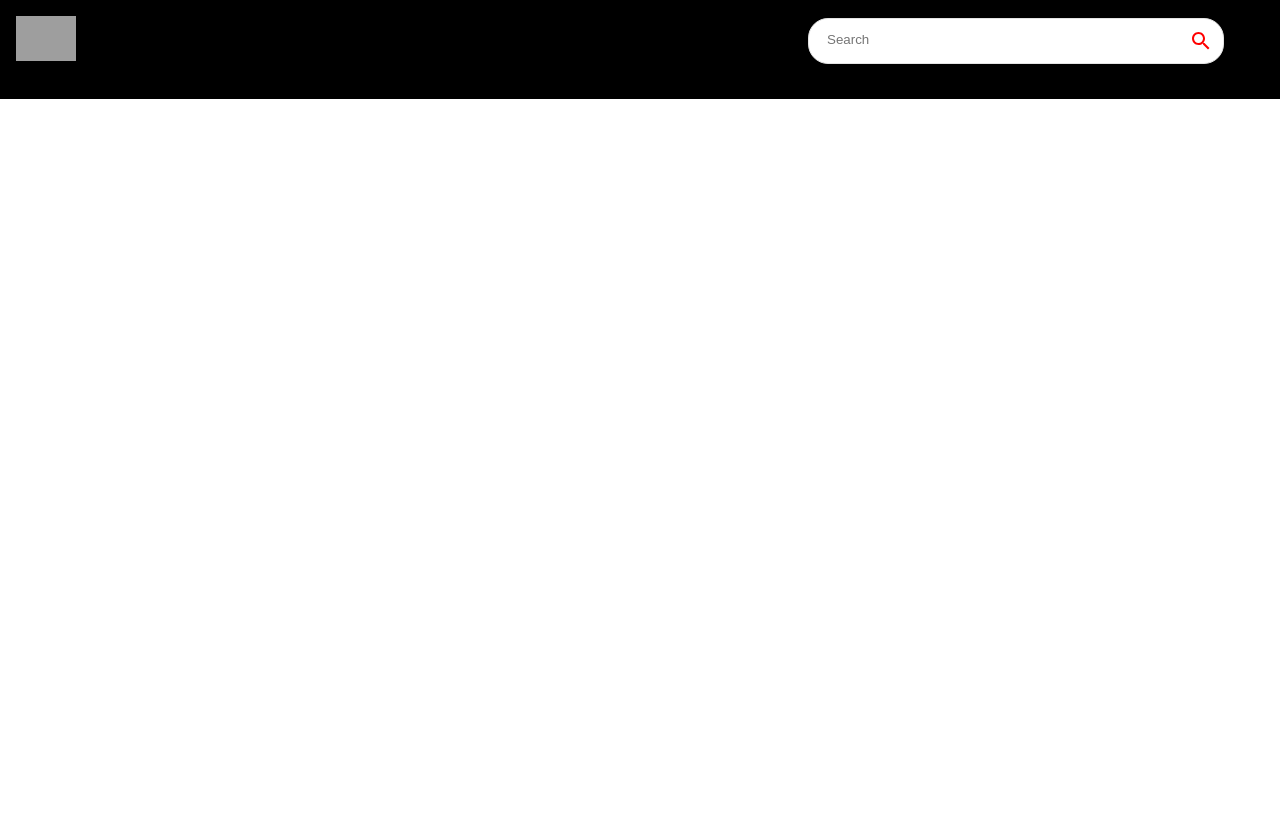
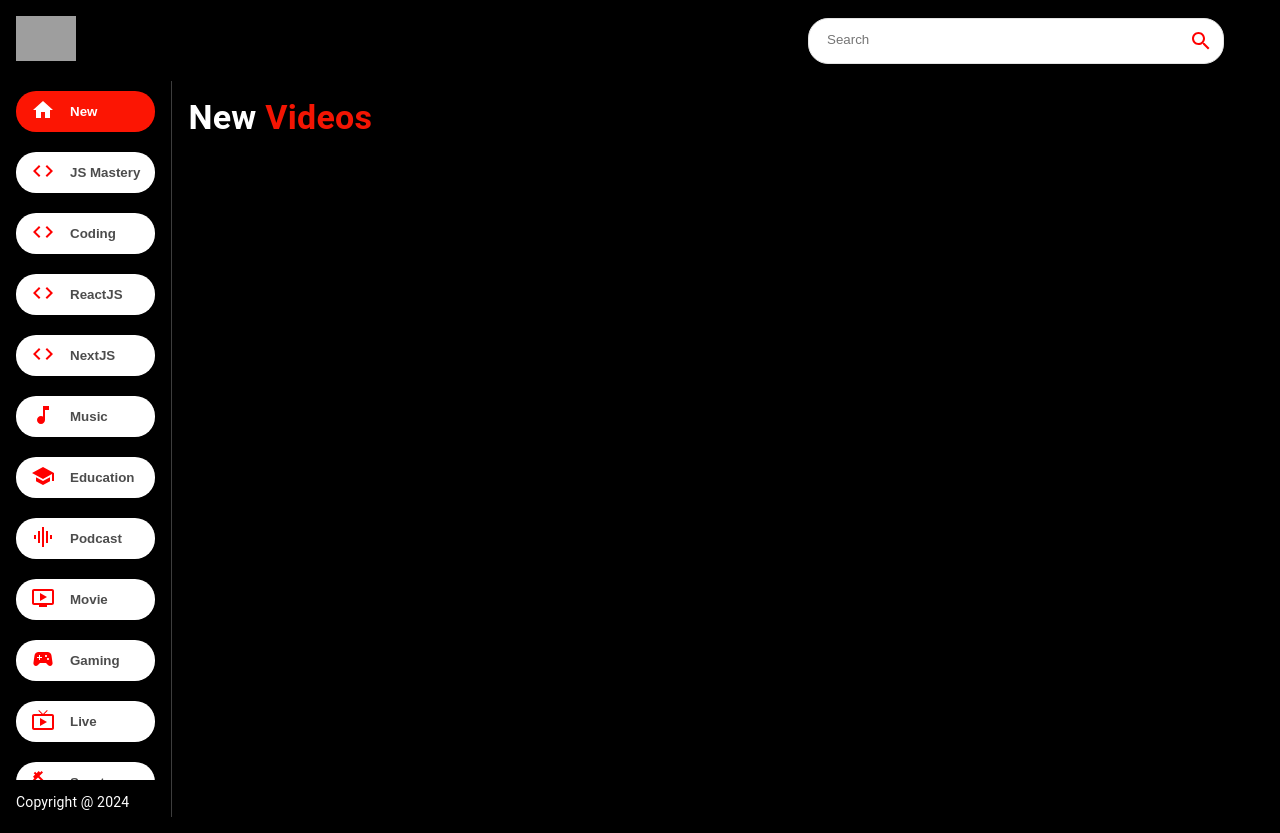
Before and after one commit to waiyanhtet1/youtube-clone, a React (Vite) app: page / in a window 1280 px wide. Before the commit the page ends 800 px from the top, so only its background shows below. Built offline with nearby package versions, Linux system fonts and the light colour scheme; grey boxes are pictures that could not be loaded.

Commit message:
add: style of sidebar in component

```diff
--- a/src/components/Feed.jsx
+++ b/src/components/Feed.jsx
@@ -1,7 +1,39 @@
+import { Box, Stack, Typography } from "@mui/material";
 import React from "react";
+import { Sidebar } from "../components";
 
 const Feed = () => {
-  return <div>Feed</div>;
+  return (
+    <Stack sx={{ flexDirection: { sx: "column", md: "row" } }}>
+      <Box
+        sx={{
+          height: { sx: "auto", md: "92vh" },
+          borderRight: "1px solid #3d3d3d",
+          px: { sx: 0, md: 2 },
+        }}
+      >
+        <Sidebar />
+        <Typography
+          className="copyright"
+          variant="body2"
+          sx={{ mt: 1.5, color: "#fff" }}
+        >
+          Copyright @ 2024
+        </Typography>
+      </Box>
+
+      <Box p={2} sx={{ overflowY: "auto", height: "90vh", flex: 2 }}>
+        <Typography
+          variant="h4"
+          fontWeight="bold"
+          mb={2}
+          sx={{ color: "#fff" }}
+        >
+          New <span style={{ color: "#F31503" }}>Videos</span>
+        </Typography>
+      </Box>
+    </Stack>
+  );
 };
 
 export default Feed;
--- /dev/null
+++ b/src/components/Sidebar.jsx
@@ -0,0 +1,47 @@
+import { Stack } from "@mui/material";
+import { categories } from "../utils/contants";
+
+const Sidebar = () => {
+  const selectedCategory = "New";
+
+  return (
+    <Stack
+      direction="row"
+      sx={{
+        flexDirection: { md: "column" },
+        overflowY: "auto",
+        height: { sx: "auto", md: "95%" },
+      }}
+    >
+      {categories.map((category) => (
+        <button
+          key={Math.random() * 100}
+          className="category-btn"
+          style={{
+            backgroundColor:
+              category.name === selectedCategory ? "#FC1503" : "#fff",
+          }}
+        >
+          <span
+            style={{
+              color: category.name === selectedCategory ? "white" : "red",
+              marginRight: "15px",
+            }}
+          >
+            <category.icon />
+          </span>
+          <span
+            style={{
+              opacity: category.name === selectedCategory ? "1" : "0.7",
+              color: category.name === selectedCategory && "white",
+            }}
+          >
+            {category.name}
+          </span>
+        </button>
+      ))}
+    </Stack>
+  );
+};
+
+export default Sidebar;
--- a/src/components/index.js
+++ b/src/components/index.js
@@ -4,3 +4,4 @@
 export { default as SearchFeed } from "./SearchFeed";
 export { default as VideoDetail } from "./VideoDetail";
 export { default as SearchForm } from "./SearchForm";
+export { default as Sidebar } from "./Sidebar";
--- a/src/utils/contants.js
+++ b/src/utils/contants.js
@@ -14,25 +14,25 @@
 
 export const logo = "https://i.ibb.co/s9Qys2j/logo.png";
 
-// export const categories = [
-//   { name: "New", icon: <HomeIcon /> },
-//   { name: "JS Mastery", icon: <CodeIcon /> },
-//   { name: "Coding", icon: <CodeIcon /> },
-//   { name: "ReactJS", icon: <CodeIcon /> },
-//   { name: "NextJS", icon: <CodeIcon /> },
-//   { name: "Music", icon: <MusicNoteIcon /> },
-//   { name: "Education", icon: <SchoolIcon /> },
-//   { name: "Podcast", icon: <GraphicEqIcon /> },
-//   { name: "Movie", icon: <OndemandVideoIcon /> },
-//   { name: "Gaming", icon: <SportsEsportsIcon /> },
-//   { name: "Live", icon: <LiveTvIcon /> },
-//   { name: "Sport", icon: <FitnessCenterIcon /> },
-//   { name: "Fashion", icon: <CheckroomIcon /> },
-//   { name: "Beauty", icon: <FaceRetouchingNaturalIcon /> },
-//   { name: "Comedy", icon: <TheaterComedyIcon /> },
-//   { name: "Gym", icon: <FitnessCenterIcon /> },
-//   { name: "Crypto", icon: <DeveloperModeIcon /> },
-// ];
+export const categories = [
+  { name: "New", icon: HomeIcon },
+  { name: "JS Mastery", icon: CodeIcon },
+  { name: "Coding", icon: CodeIcon },
+  { name: "ReactJS", icon: CodeIcon },
+  { name: "NextJS", icon: CodeIcon },
+  { name: "Music", icon: MusicNoteIcon },
+  { name: "Education", icon: SchoolIcon },
+  { name: "Podcast", icon: GraphicEqIcon },
+  { name: "Movie", icon: OndemandVideoIcon },
+  { name: "Gaming", icon: SportsEsportsIcon },
+  { name: "Live", icon: LiveTvIcon },
+  { name: "Sport", icon: FitnessCenterIcon },
+  { name: "Fashion", icon: CheckroomIcon },
+  { name: "Beauty", icon: FaceRetouchingNaturalIcon },
+  { name: "Comedy", icon: TheaterComedyIcon },
+  { name: "Gym", icon: FitnessCenterIcon },
+  { name: "Crypto", icon: DeveloperModeIcon },
+];
 
 export const demoThumbnailUrl = "https://i.ibb.co/G2L2Gwp/API-Course.png";
 export const demoChannelUrl = "/channel/UCmXmlB4-HJytD7wek0Uo97A";
```
